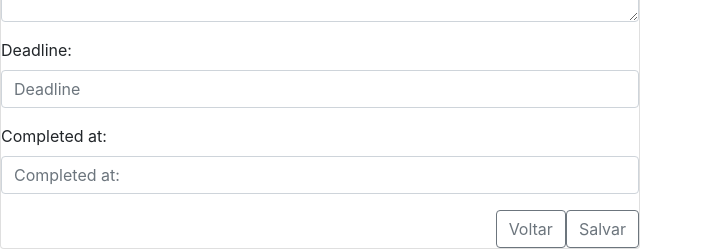
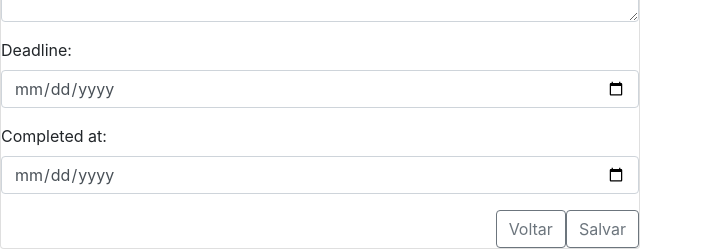
Before and after one commit to ThiagoRuis/todo_list_client, an Angular app in the folder todo-client/: page /criar in a window 1280 px wide. Shown: the part 263-513 px from the top of the page, without its empty margins (0-703 px from the left). Built offline with nearby package versions, Linux system fonts and the light colour scheme.

Commit message:
finalizada funcionalidade basica

```diff
--- a/todo-client/src/app/detalhe/detalhe.component.html
+++ b/todo-client/src/app/detalhe/detalhe.component.html
@@ -17,13 +17,13 @@
 
 <label>Deadline:</label>
 <div class="input-group mb-3">
-  <input [(ngModel)]="task.deadline" placeholder="Deadline" class="form-control" />
+  <input type="date" [(ngModel)]="task.deadline" placeholder="Deadline" class="form-control" />
 </div>
 
 
 <label>Completed at:</label>
 <div class="input-group mb-3">
-  <input [(ngModel)]="task.completed_at" placeholder="Completed at:" class="form-control" />
+  <input  type="date" [(ngModel)]="task.completed_at" placeholder="Completed at:" class="form-control" />
 </div>
 
 <div class="float-right">
```
